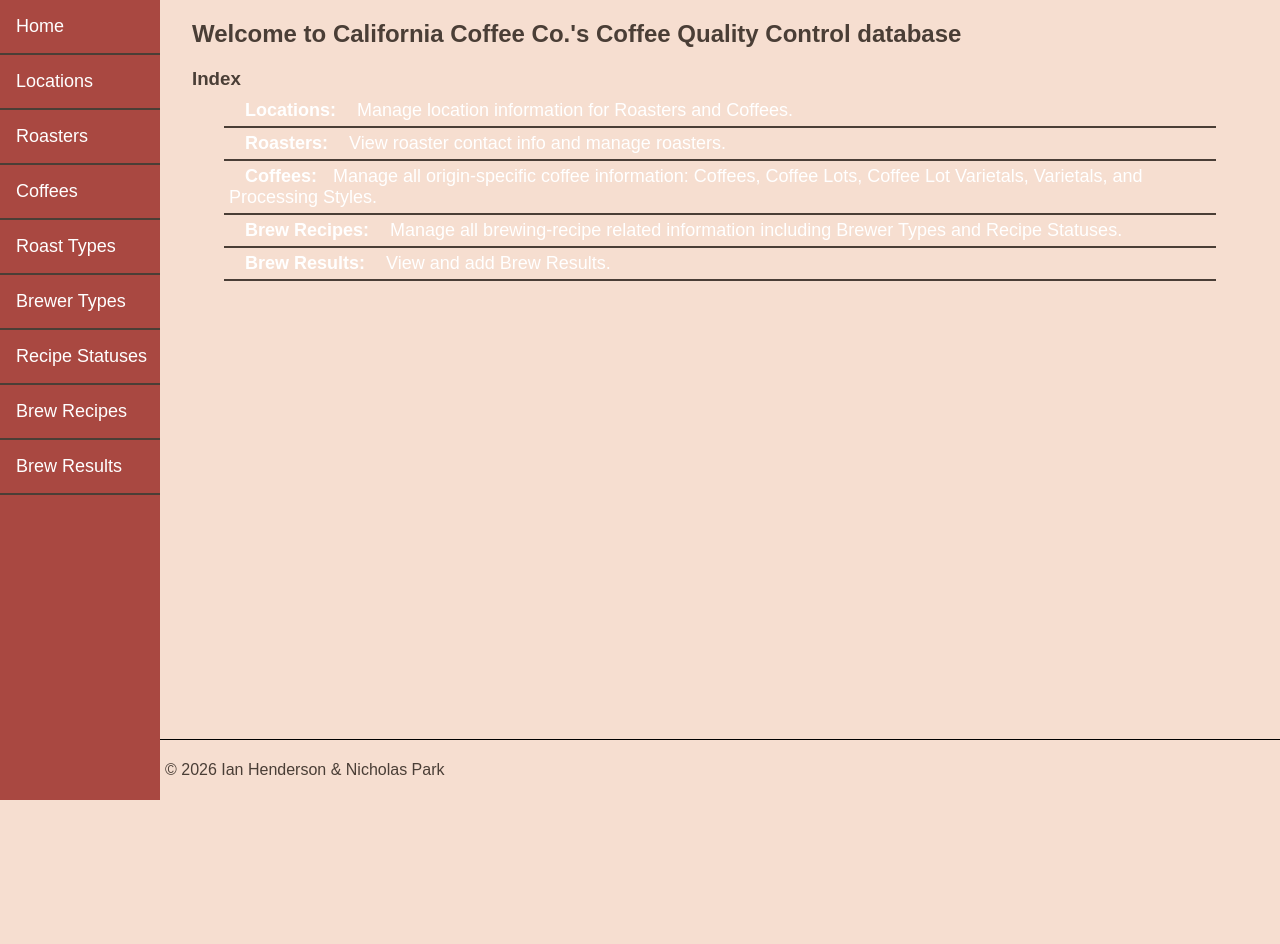
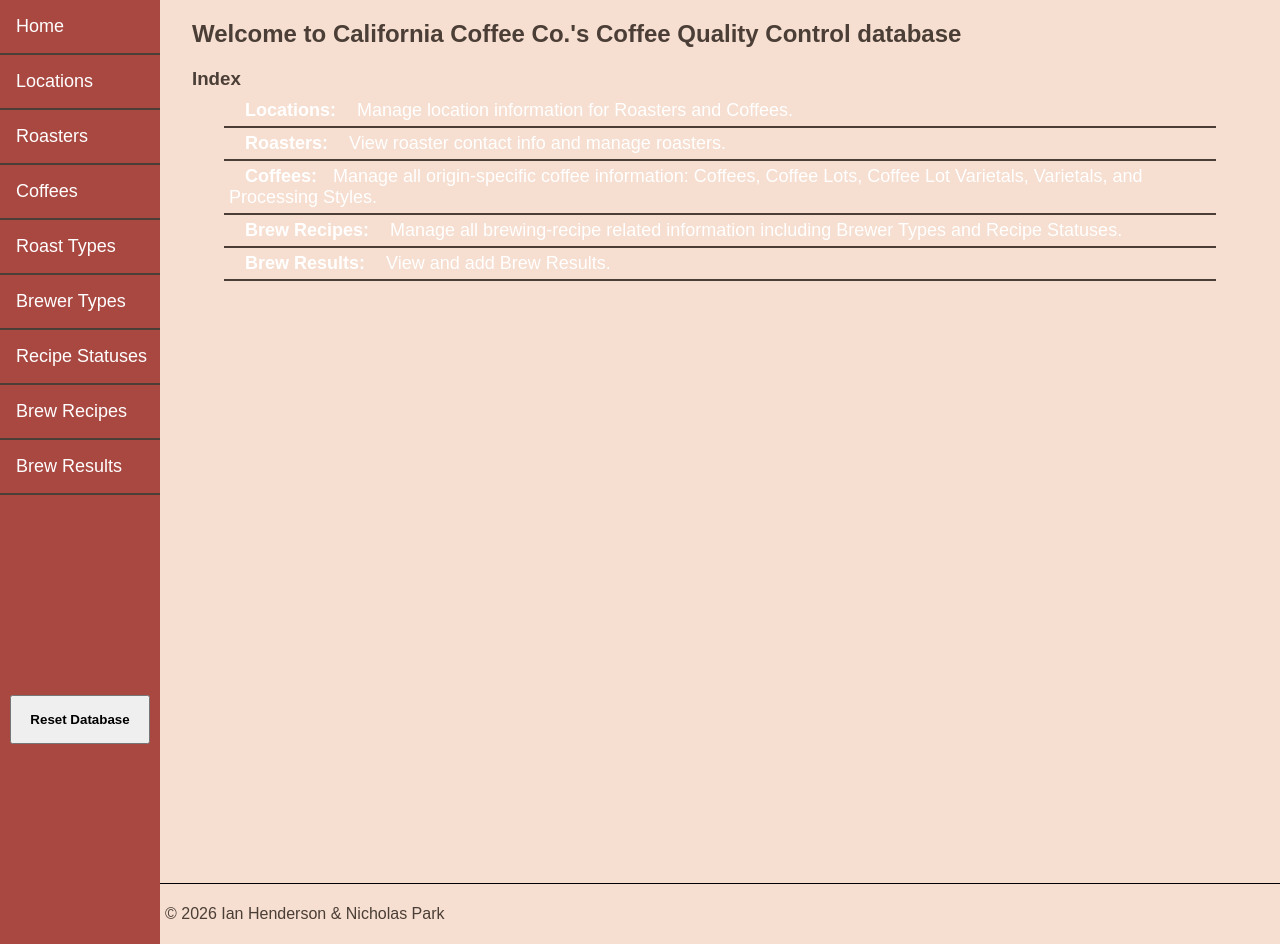
Before and after one commit to hendo-21/Coffee-QC-Database-Admin-Portal, a React (Vite) app in the folder frontend/: page / in a window 1280 px wide. Before the commit the page ends 800 px from the top, so only its background shows below. Built offline with nearby package versions, Linux system fonts and the light colour scheme.

Commit message:
Added reset button to side nav bar

```diff
--- a/frontend/src/components/Navigation.jsx
+++ b/frontend/src/components/Navigation.jsx
@@ -10,6 +10,7 @@ function Navigation() {
             <a href="/recipestatuses"><span>Recipe Statuses</span></a>
             <a href="/brewrecipes"><span>Brew Recipes</span></a>
             <a href="/brewresults"><span>Brew Results</span></a>
+            <button className="resetButton">Reset Database</button>
         </nav>
     )
 } export default Navigation;
--- a/frontend/src/index.css
+++ b/frontend/src/index.css
@@ -38,6 +38,7 @@ nav {
   flex-direction: column;
   width: 160px;
   min-width: 160px;
+  height: vh;
   margin: 0;
   background-color: #a94841;
 }
@@ -57,6 +58,12 @@ a span {
 
 a:visited {
   text-decoration: none;
+}
+
+.resetButton {
+  margin: 200px 10px;
+  padding: 15px;
+  font-weight: bold;
 }
 
 .pageContent {
```
